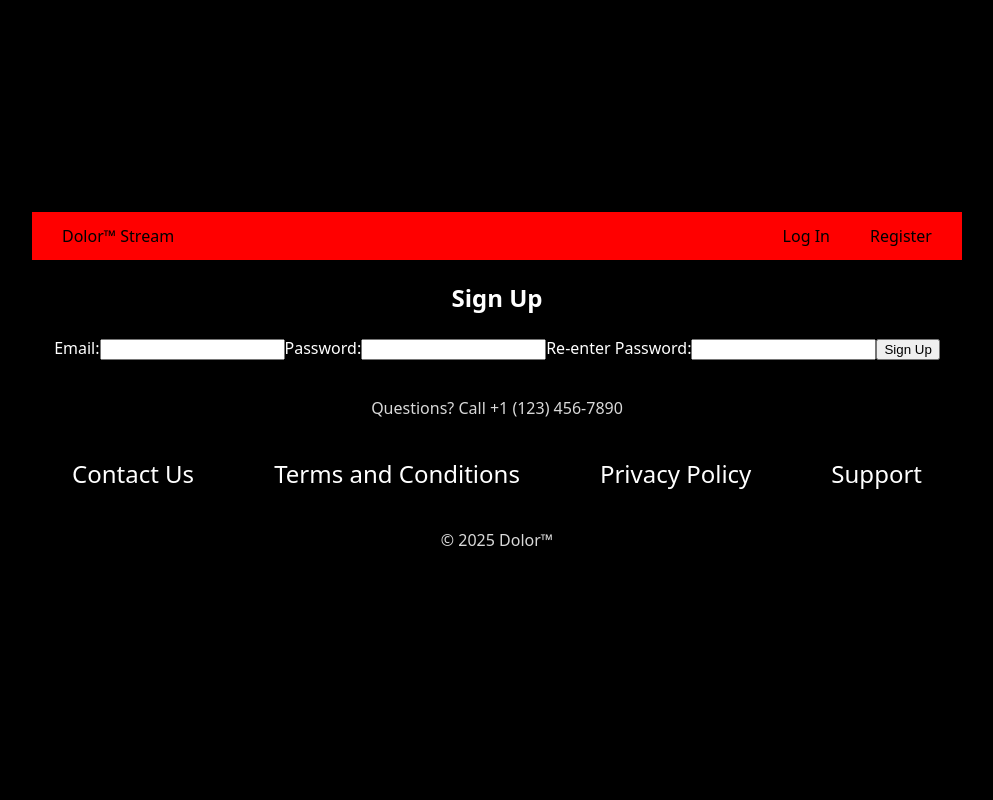
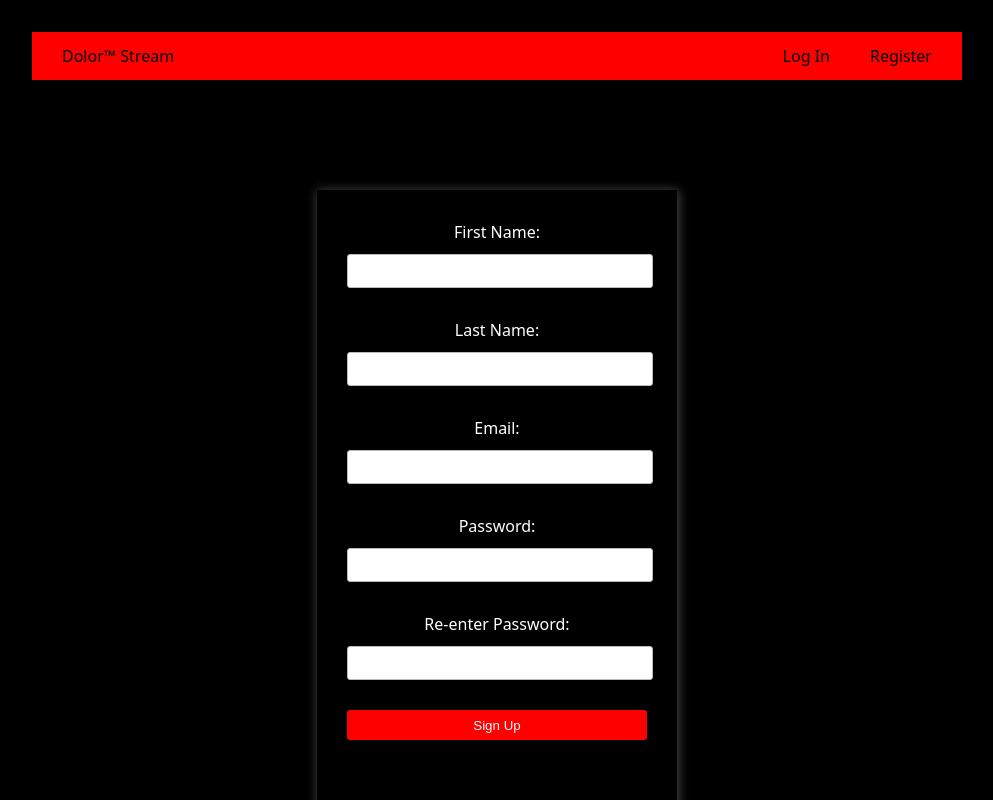
Before and after one commit to arjunr12345/website1, a React (Vite) app in the folder vite-project/: page /register in a window 1280 px wide. Shown: the top 800 px of the page, without its empty margins (143-1136 px from the left). Built offline with nearby package versions, Linux system fonts and the light colour scheme.

Commit message:
edited styling

```diff
--- a/vite-project/src/index.css
+++ b/vite-project/src/index.css
@@ -19,7 +19,7 @@ a {
   text-decoration: inherit;
 }
 a:hover {
-  color: #535bf2;
+  color: #ff0000;
 }
 
 body {
@@ -47,7 +47,7 @@ button {
   transition: border-color 0.25s;
 }
 button:hover {
-  border-color: #646cff;
+  border-color: #ff0000;
 }
 button:focus,
 button:focus-visible {
--- a/vite-project/src/views/LoginView.jsx
+++ b/vite-project/src/views/LoginView.jsx
@@ -1,33 +1,31 @@
-import { useState } from "react";
-import { useNavigate } from "react-router-dom";
-import Header from "../components/Header.jsx";
-import Footer from "../components/Footer.jsx";
+import { useState } from "react"
+import { useNavigate } from "react-router-dom"
+import Header from "../components/Header.jsx"
+import Footer from "../components/Footer.jsx"
+import "./LoginView.css"
 
 const LoginView = () => {
-   const [email, setEmail] = useState("");
-   const [pass, setPass] = useState("");
-   const navigate = useNavigate();
+    const [email, setEmail] = useState("")
+    const [pass, setPass]   = useState("")
+    const navigate          = useNavigate()
 
     const login = (e) => {
-      e.preventDefault();
-
-      const users = JSON.parse(localStorage.getItem("users") || "{}");
-      const savedPass = users[email];
-
-      if (savedPass && savedPass === pass) {
-         localStorage.setItem("currentUser", email);
-         navigate("/movies");
+        e.preventDefault()
+        const users = JSON.parse(localStorage.getItem("users") || "{}")
+        const entry = users[email]
+        if (entry && entry.password === pass) {
+            localStorage.setItem("currentUser", email)
+            navigate("/movies")
         } else {
-         alert("Invalid email or password!");
+            alert("Invalid email or password!")
         }
-   };
+    }
 
     return (
         <div>
             <Header />
             <div className="form-container">
-            <h2>Log In</h2>
-            <form onSubmit={login}>
+                <form onSubmit={(e) => login(e)}>
                     <label htmlFor="email">Email:</label>
                     <input
                         type="email"
@@ -36,7 +34,6 @@ const LoginView = () => {
                         value={email}
                         onChange={(e) => setEmail(e.target.value)}
                     />
-
                     <label htmlFor="password">Password:</label>
                     <input
                         type="password"
@@ -45,13 +42,12 @@ const LoginView = () => {
                         value={pass}
                         onChange={(e) => setPass(e.target.value)}
                     />
-
-               <input type="submit" value="Log In" />
+                    <input type="submit" value={"Log In"} required />
                 </form>
             </div>
             <Footer />
         </div>
-   );
-};
+    )
+}
 
-export default LoginView;
+export default LoginView
--- a/vite-project/src/views/RegisterView.jsx
+++ b/vite-project/src/views/RegisterView.jsx
@@ -1,42 +1,53 @@
-import { useState } from "react";
-import { useNavigate } from "react-router-dom";
-import Header from "../components/Header.jsx";
-import Footer from "../components/Footer.jsx";
+import { useState } from "react"
+import { useNavigate } from "react-router-dom"
+
+import Header from "../components/Header.jsx"
+import Footer from "../components/Footer.jsx"
 
 const RegisterView = () => {
-   const [email, setEmail] = useState("");
-   const [pass1, setPass1] = useState("");
-   const [pass2, setPass2] = useState("");
-   const navigate = useNavigate();
+    const [firstName, setFirstName] = useState("")
+    const [lastName, setLastName]   = useState("")
+    const [email, setEmail]         = useState("")
+    const [pass1, setPass1]         = useState("")
+    const [pass2, setPass2]         = useState("")
+    const navigate                  = useNavigate()
 
     const checkPass = (e) => {
-      e.preventDefault();
-
+        e.preventDefault()
         if (pass1 !== pass2) {
-         alert("Passwords do not match!");
-         return;
+            alert("Passwords don't match!")
+            return
         }
-
-      const users = JSON.parse(localStorage.getItem("users") || "{}");
-
+        const users = JSON.parse(localStorage.getItem("users") || "{}")
         if (users[email]) {
-         alert("That email is already registered!");
-         return;
+            alert("That email is already registered!")
+            return
         }
-
-      users[email] = pass1;
-      localStorage.setItem("users", JSON.stringify(users));
-
-      alert("Registration successful! Please log in.");
-      navigate("/login");
-   };
+        users[email] = { firstName, lastName, password: pass1 }
+        localStorage.setItem("users", JSON.stringify(users))
+        alert("Registration successful! Please log in.")
+        navigate("/login")
+    }
 
     return (
         <div>
             <Header />
             <div className="form-container">
-            <h2>Sign Up</h2>
-            <form onSubmit={checkPass}>
+                <form onSubmit={(e) => checkPass(e)}>
+                    <label>First Name:</label>
+                    <input
+                        type="text"
+                        required
+                        value={firstName}
+                        onChange={(e) => setFirstName(e.target.value)}
+                    />
+                    <label>Last Name:</label>
+                    <input
+                        type="text"
+                        required
+                        value={lastName}
+                        onChange={(e) => setLastName(e.target.value)}
+                    />
                     <label>Email:</label>
                     <input
                         type="email"
@@ -44,29 +55,26 @@ const RegisterView = () => {
                         value={email}
                         onChange={(e) => setEmail(e.target.value)}
                     />
-
                     <label>Password:</label>
                     <input
                         type="password"
-                  required
                         value={pass1}
                         onChange={(e) => setPass1(e.target.value)}
+                        required
                     />
-
                     <label>Re-enter Password:</label>
                     <input
                         type="password"
-                  required
                         value={pass2}
                         onChange={(e) => setPass2(e.target.value)}
+                        required
                     />
-
-               <input type="submit" value="Sign Up" />
+                    <input type="submit" value={"Sign Up"} required />
                 </form>
             </div>
             <Footer />
         </div>
-   );
-};
+    )
+}
 
-export default RegisterView;
+export default RegisterView
```
Lines whose indentation alone changed are shown as unchanged.
